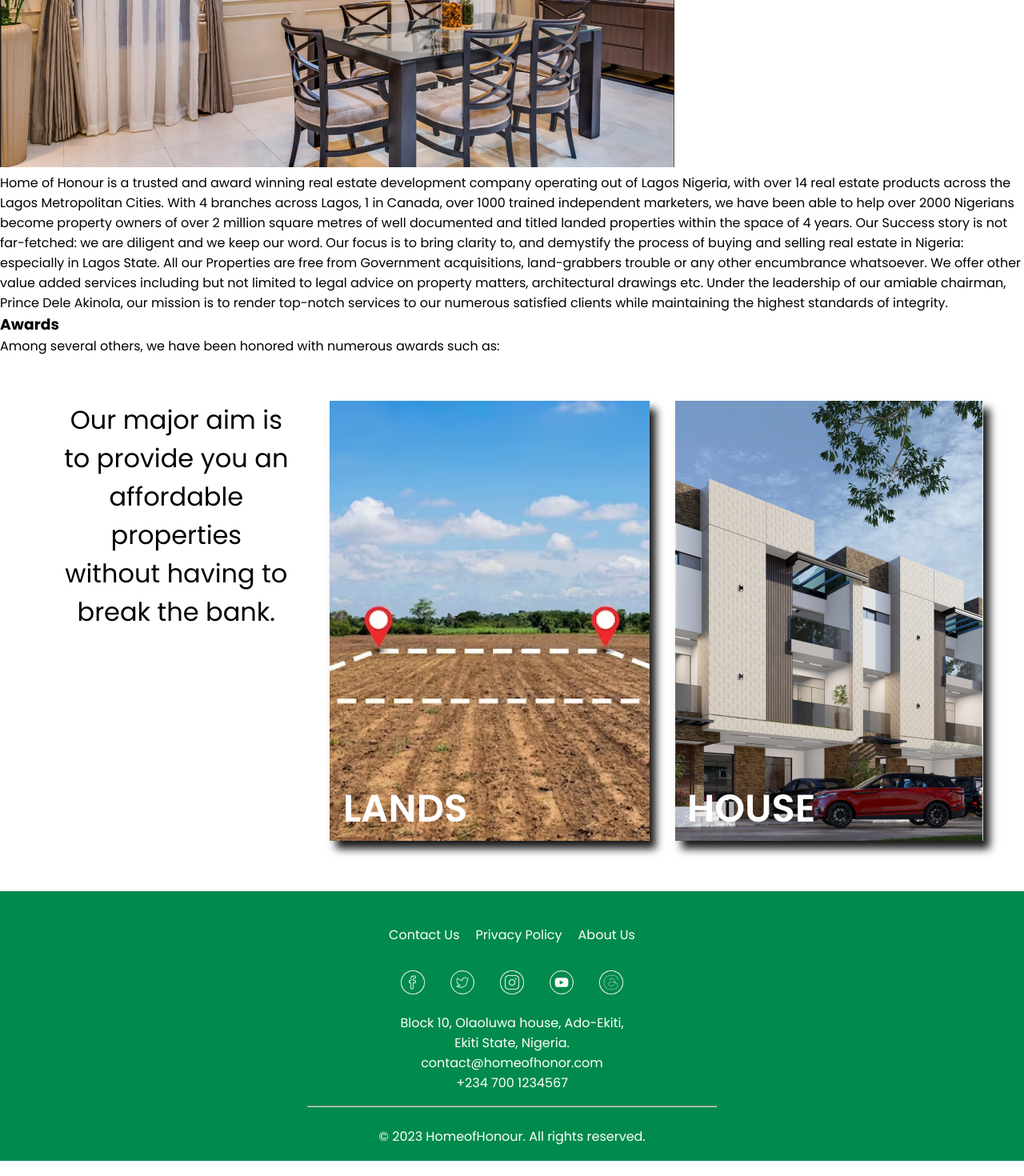
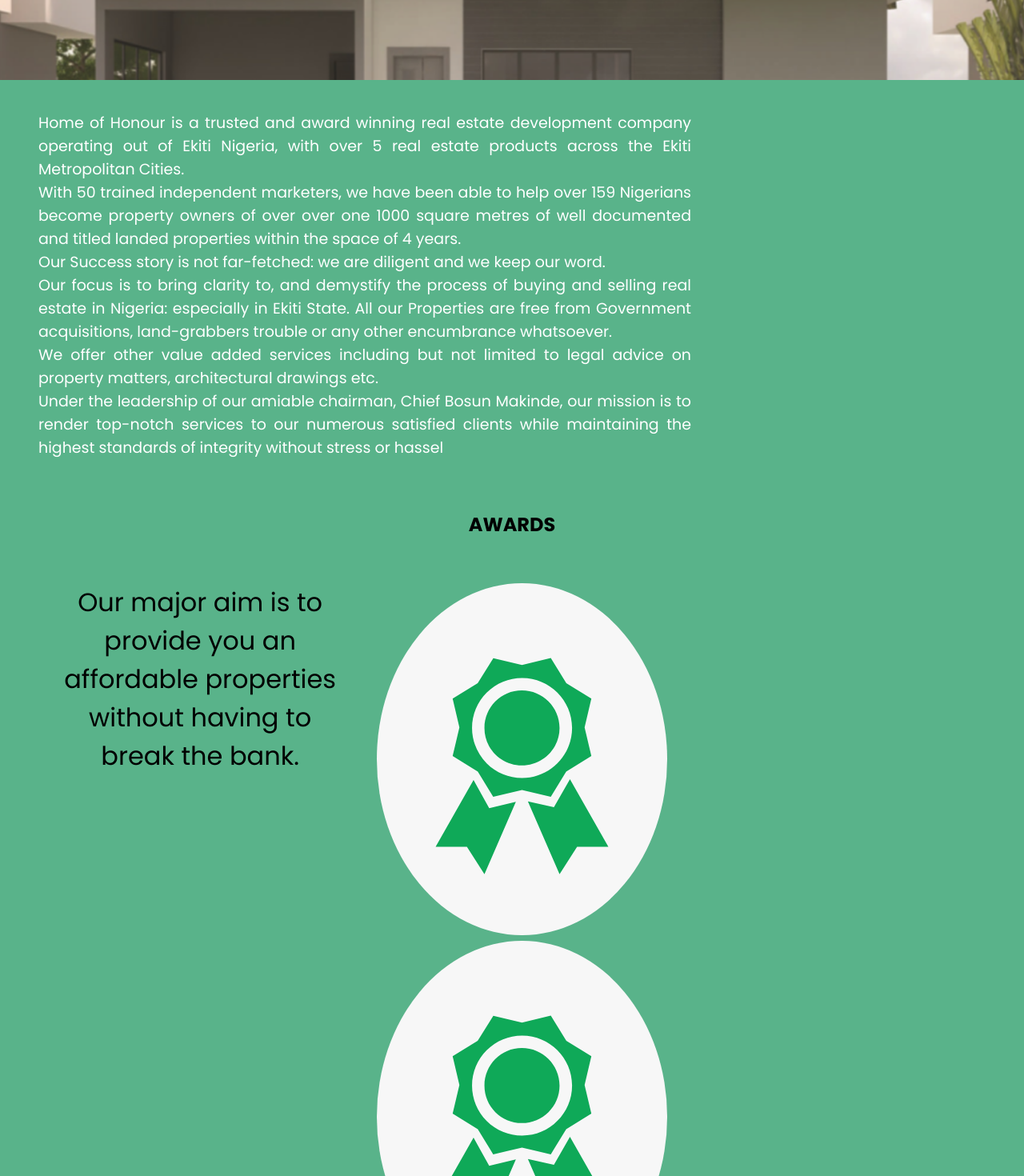
Before and after one commit to Dprinces/Real_Estate_Web_App, a React (Vite) app: page /aboutus in a window 1280 px wide. Shown: the part 340-1810 px from the top of the page at 80% size. Built offline with nearby package versions, Linux system fonts and the light colour scheme.

Commit message:
update file

```diff
--- a/src/Components/Features/House/House.css
+++ b/src/Components/Features/House/House.css
@@ -2,12 +2,18 @@
     background-image: url("../../../../public/images/property1.gif.GIF");
     background-repeat: no-repeat;
     background-size: cover;
-    height: 100vh;
+    height: 80vh;
     display: flex;
     justify-content: center;
     width: 90%;
-    margin: 2.5rem auto 5rem 6%;
+    margin: 2.5rem auto 4rem 6%;
     opacity: 1;
+  }
+
+
+  .house-wrapper {
+     transform: translateY(30%);
+
   }
 
   .house-title {
@@ -17,12 +23,12 @@
     align-items: center;
     justify-content: center;
     text-align: center;
-    margin-top: 8.9rem;
+
   }
 
   .estate-features h2 {
     font-size: 24px;
-    margin-bottom: 3rem;
+    margin-bottom: 2rem;
     text-align: center;
   }
 
@@ -48,6 +54,10 @@
   }
 
 
+.bedroom-ter-wrapper {
+  display: flex;
+}
+
   .bedroom-display {
     display: grid;
     grid-template-columns: repeat(3, 1fr);
--- a/src/Components/Features/Land/Land.jsx
+++ b/src/Components/Features/Land/Land.jsx
@@ -117,7 +117,7 @@
       </div>
       <div class="more-info-wrapper">
         <div className="more-info-title">
-          <h2>See More</h2>
+          <h2>View More</h2>
         </div>
         <div className="two-lands">
           <img src="/images/eveperf-land.png" alt="Image 1" />
--- a/src/Pages/AboutUs.css
+++ b/src/Pages/AboutUs.css
@@ -0,0 +1,39 @@
+.aboutus-container {
+    background: rgba(0, 138, 76, 0.65);
+}
+
+.aboutus-container img {
+    width: 100%;
+    height: 55vh;
+}
+.para-box {
+    justify-content: right;
+    text-align: justify;
+    padding-left: 3rem;
+    padding-right: 2rem;
+    margin-top: 2rem;
+    margin-bottom: 4rem;
+    width: 70%;
+}
+
+.aboutus-para {
+    color: white;
+    font-size: 19px;
+}
+
+
+.dashicons_awards {
+    border-radius: 100%;
+    background-color: #f7f7f7;
+    width: 93px;
+    height: 89px;
+    padding: 25px;
+}
+
+.award-container {
+    text-align: center;
+}
+
+  .mission {
+    text-align: center;
+  }
--- a/src/Pages/AboutUs.jsx
+++ b/src/Pages/AboutUs.jsx
@@ -2,50 +2,75 @@
 import Navbar from "../Components/Common/Header/Navbar";
 import Footer from "../Components/Common/Footer/Footer";
 import { Link } from "react-router-dom";
+import './AboutUs.css'
 
 export default function AboutUs() {
   return (
     <>
       <Navbar />
+      <div className="aboutus-container">
         <div>
-        <img
-          src="../../../../public/images/Bedroom1.png"
-          alt="Location icon" />
+          <img src="/images/aboutus-hero.png" alt="Location icon" />
         </div>
-      <p>
-        Home of Honour is a trusted and award winning real estate development company operating out of Lagos Nigeria, with over 14 real estate products across the Lagos Metropolitan Cities.
-        With 4 branches across Lagos, 1 in Canada, over 1000 trained independent marketers, we have been able to help over 2000 Nigerians become property owners of over 2 million square metres of well documented and titled landed properties within the space of 4 years.
-        Our Success story is not far-fetched: we are diligent and we keep our word.
-        Our focus is to bring clarity to, and demystify the process of buying and selling real estate in Nigeria: especially in Lagos State. All our Properties are free from Government acquisitions, land-grabbers trouble or any other encumbrance whatsoever.
-        We offer other value added services including but not limited to legal advice on property matters, architectural drawings etc.
-        Under the leadership of our amiable chairman, Prince Dele Akinola, our mission is to render top-notch services to our numerous satisfied clients while maintaining the highest standards of integrity.
+        <div className="para-box">
+          <p className="aboutus-para">
+            Home of Honour is a trusted and award winning real estate
+            development company operating out of Ekiti Nigeria, with over 5 real
+            estate products across the Ekiti Metropolitan Cities. <br />With 50
+            trained independent marketers, we have been able to help over 159
+            Nigerians become property owners of over over one 1000 square metres
+            of well documented and titled landed properties within the space of
+            4 years.
+            <br />
+            Our Success story is not far-fetched: we are diligent and we keep
+            our word. < br/>Our focus is to bring clarity to, and demystify the
+            process of buying and selling real estate in Nigeria: especially in
+            Ekiti State. All our Properties are free from Government
+            acquisitions, land-grabbers trouble or any other encumbrance
+            whatsoever. <br />We offer other value added services including but not
+            limited to legal advice on property matters, architectural drawings
+            etc. <br/>Under the leadership of our amiable chairman, Chief Bosun
+            Makinde, our mission is to render top-notch services to our numerous
+            satisfied clients while maintaining the highest standards of
+            integrity without stress or hassel
           </p>
-      <section className='Awards'>
-        <h3>
-          Awards
-        </h3>
-        <p>
-          Among several others, we have been honored with numerous awards such as:
-        </p>
-        <div className="grid-container">
+        </div>
+        <section className="award-container">
+          <h2 className="award-title">AWARDS</h2>
+        </section>
+        <section className="grid-container">
           <div className="grid-one">
             <p>
               Our major aim is to provide you an affordable properties without
               having to break the bank.
             </p>
           </div>
-        <div className="grid-two">
-          <Link to="/land">
-            <img src="/images/Land.png" alt="Land pics" />
-          </Link>
-        </div>
-        <div className="grid-three">
-          <Link to='/house'>
-          <img src="/images/House.png" alt="House pics" />
-          </Link>
-        </div>
+          <div className="awardicon">
+            <img
+              src="/icons/dashicons_awards.svg"
+              alt="dashicons_awards"
+              className="dashicons_awards"
+            />
+            <img
+              src="/icons/dashicons_awards.svg"
+              alt="dashicons_awards"
+              className="dashicons_awards"
+            />
+            <img
+              src="/icons/dashicons_awards.svg"
+              alt="dashicons_awards"
+              className="dashicons_awards"
+            />
           </div>
         </section>
+        <section className="mission">
+          <img
+            src="/images/Mission-img.png"
+            alt="Mission & vision"
+            className="mission-img"
+          />
+        </section>
+      </div>
       <Footer />
     </>
   );
```
Also changed, not shown: src/Components/Features/House/House.jsx (+83 -121 lines), public/images/aboutus-hero.png (added). Lines whose indentation alone changed are shown as unchanged.
